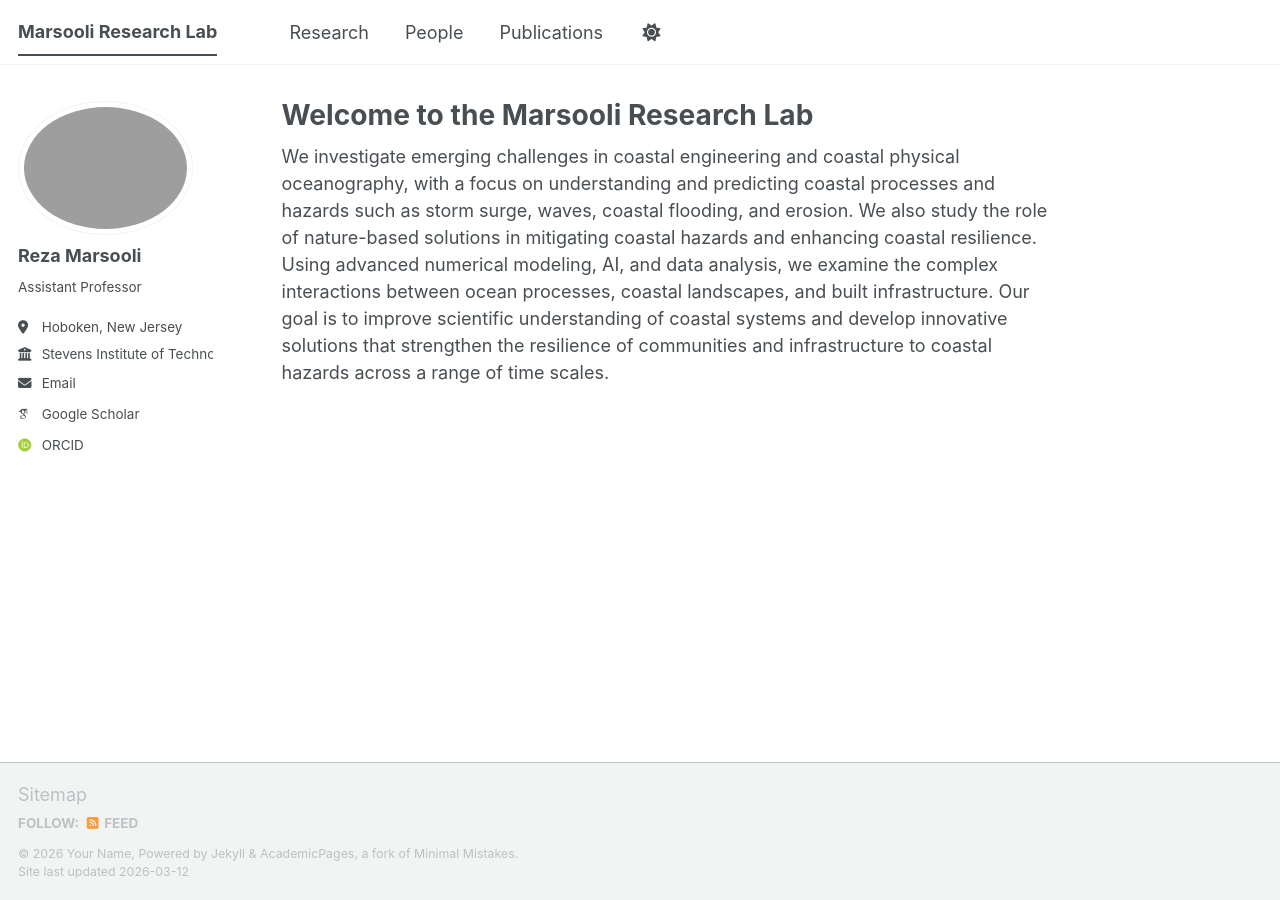
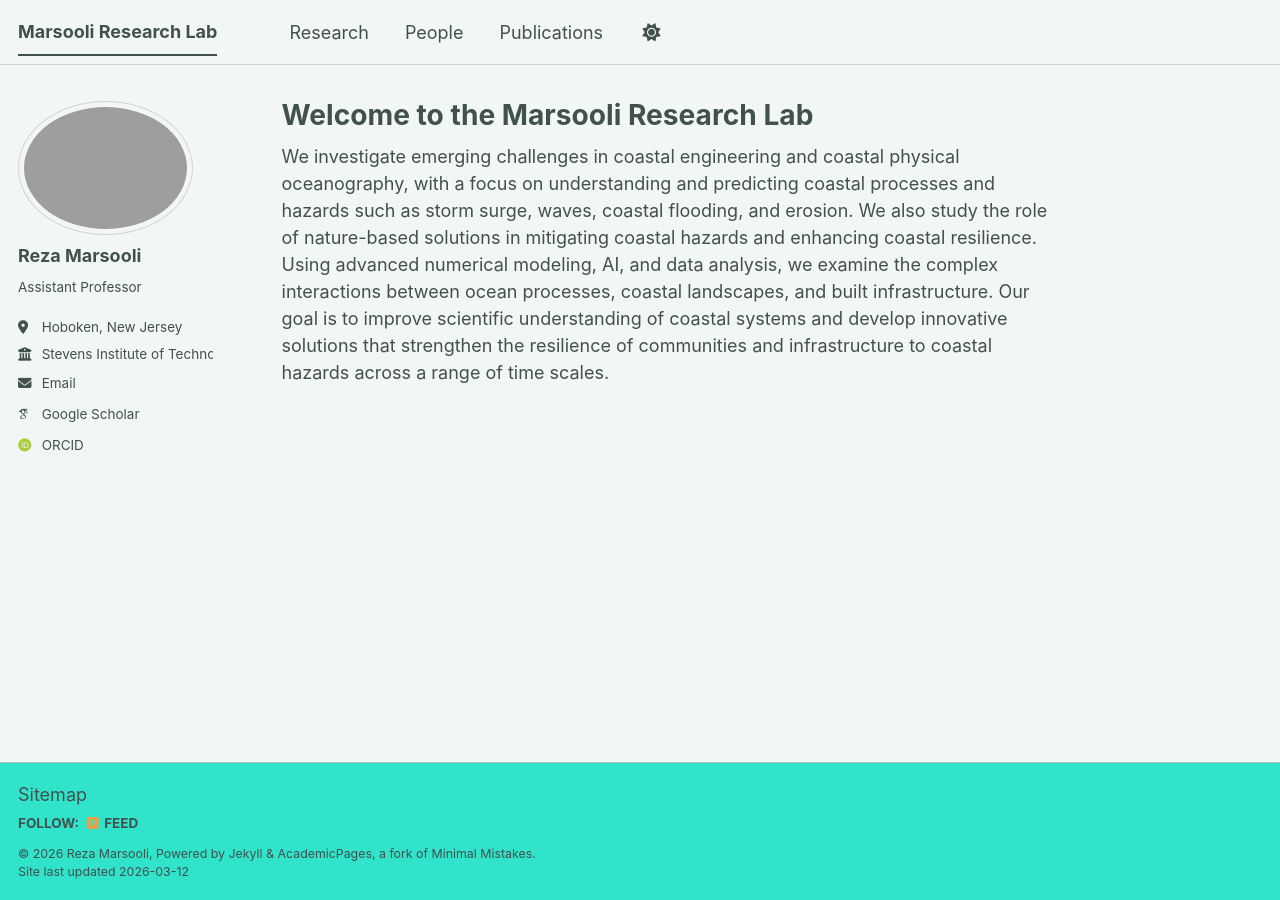
Before and after one commit to marsooli/marsooli.github.io, a Jekyll site: the page built from _pages/about.md, in a window 1280 px wide. Built offline with Jekyll 4.4.1, drawn with Linux system fonts in a browser that asks for light colours; some web fonts are replaced; a script bundle is joined from its source files by our own code; library files that are not in the unit come from our copies; some of the changed lines change nothing that is shown.

Commit message:
Update _config.yml

```diff
--- a/_config.yml
+++ b/_config.yml
@@ -8,15 +8,15 @@
 
 # Basic Site Settings
 locale                   : "en-US"
-site_theme               : "default" # The available themes options are "default", "air", "sunrise", "mint", "dirt" and "contrast"
+site_theme               : "mint" # The available themes options are "default", "air", "sunrise", "mint", "dirt" and "contrast"
 title                    : "Marsooli Research Lab"
 title_separator          : "-"
-name                     : &name "Your Name"
-description              : &description "Your Name's academic portfolio"   # Update this with a general description of your site, this is the default if not overridden by a page
+name                     : &name "Reza Marsooli"
+description              : &Research in coastal engineering, coastal science, coastal hazards, and ocean processes
 url                      : https://marsooli.github.io # The base hostname & protocol for your site e.g. "https://[your GitHub username].github.io",
                                                            # or if you already have some other page hosted on Github then use "https://[your GitHub username].github.io/[Your Repo Name]"
 baseurl                  : "" # the subpath of your site, e.g. "/blog"
-repository               : "academicpages/academicpages.github.io"
+repository               : "marsooli/marsooli.github.io"
 
 # Site Author - The following control what appear as part of the author content on the side bar.
 #               If a field is blank the icon and link will not appear, otherwise it will be shown.
@@ -30,7 +30,7 @@ author:
   location         : "Hoboken, New Jersey"
   employer         : "Stevens Institute of Technology"
   uri              : # URL
-  email            : "rmarsool@stevens.edug"
+  email            : "rmarsool@stevens.edu"
 
   # Academic websites
   academia         : # URL
```
